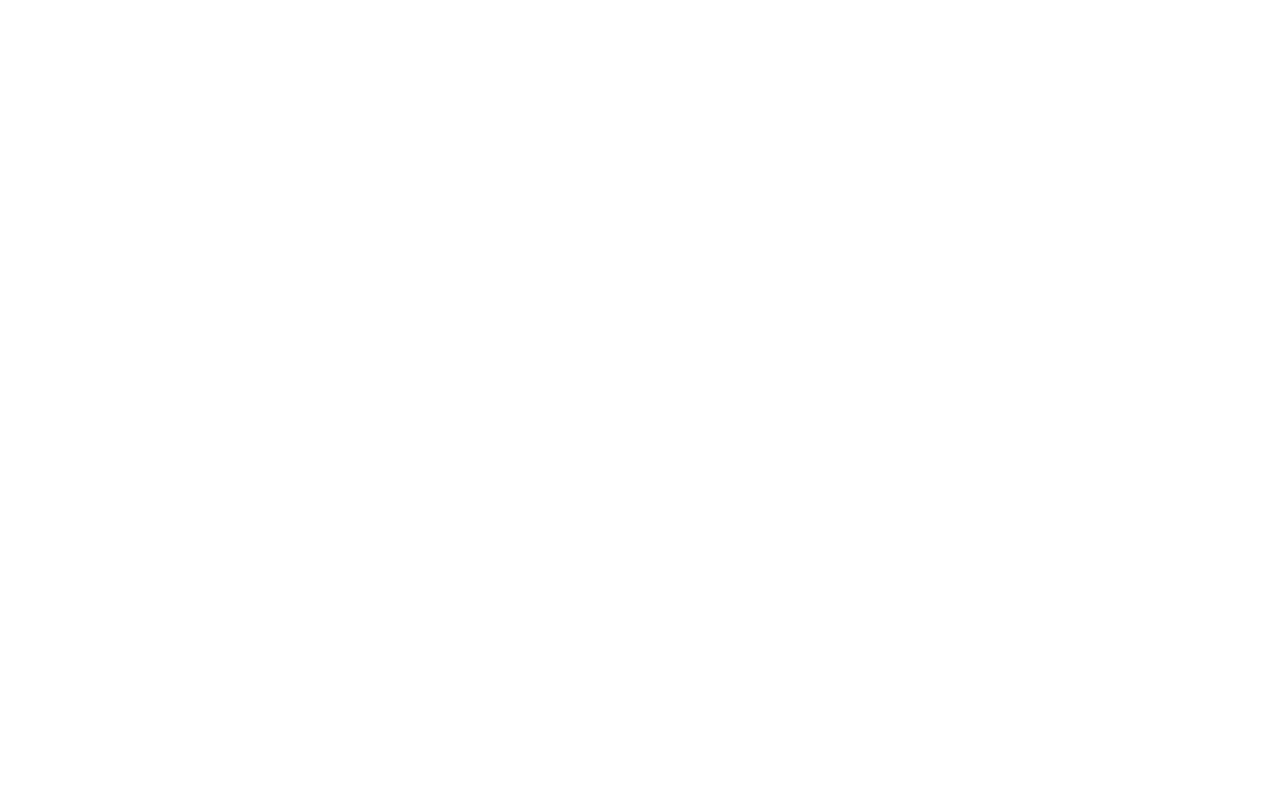
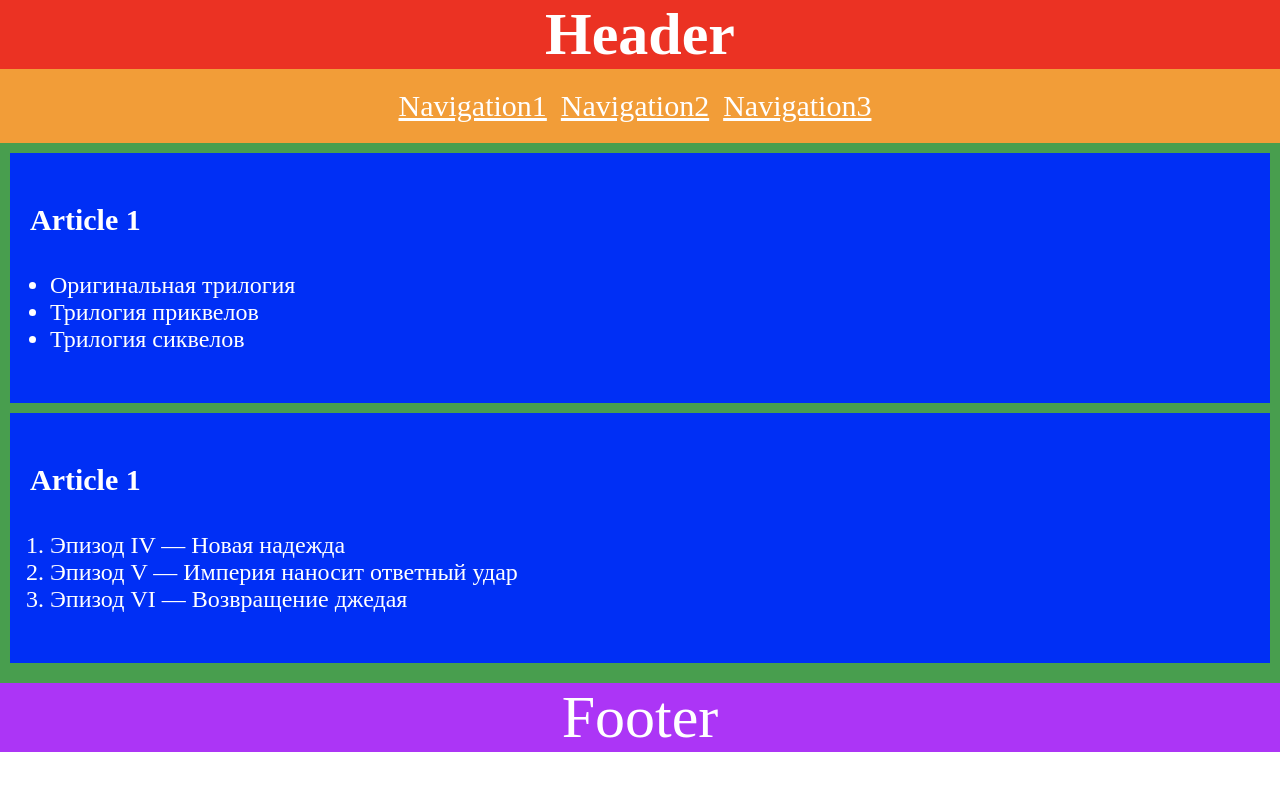
Before and after one commit to js-tasks-ru/htmlcss-20210812_morisa, a website: page 02-dz0/01-semantic-mockup/solution.html in a window 1280 px wide. Drawn offline with Linux system fonts and the light colour scheme.

Commit message:
add solution for 2-task

```diff
--- /dev/null
+++ b/02-dz0/01-semantic-mockup/css/style.css
@@ -0,0 +1,52 @@
+body {
+  color: #fff;
+  margin: 0;
+}
+
+.title {
+  background-color: #eb3223;
+  font-size: 60px;
+  margin: 0;
+  text-align: center;
+}
+
+.nav {
+  background-color: #f29d38;
+  padding: 20px 0;
+  text-align: center;
+}
+
+.link {
+  color: #fff;
+  font-size: 30px;
+  margin: 0 10px 0 0;
+}
+
+.main {
+  background-color: #489e4e;
+  padding: 10px;
+}
+
+.section {
+  background-color: #002ff5;
+  margin: 0 0 10px;
+  padding: 50px 20px;
+}
+
+.subtitle {
+  font-size: 30px;
+  font-weight: bold;
+  margin: 0 0 35px;
+}
+
+.list {
+  font-size: 24px;
+  margin: 0;
+  padding: 0 0 0 20px;
+}
+
+.footer {
+  background-color: #ac35f6;
+  font-size: 60px;
+  text-align: center;
+}
--- a/02-dz0/01-semantic-mockup/solution.html
+++ b/02-dz0/01-semantic-mockup/solution.html
@@ -1,4 +1,43 @@
 <!DOCTYPE html>
 <html lang="ru">
-    <!-- Ваше решение -->
+
+<head>
+  <meta charset="UTF-8">
+  <!-- <meta http-equiv="X-UA-Compatible" content="IE=edge"> -->
+  <meta name="viewport" content="width=device-width, initial-scale=1.0">
+  <title>Document</title>
+  <link media="all" rel="stylesheet" href="css/style.css">
+</head>
+
+<body>
+  <header class="header">
+    <h1 class="title">Header</h1>
+    <nav class="nav">
+      <a class="link" href="#">Navigation1</a>
+      <a class="link" href="#">Navigation2</a>
+      <a class="link" href="#">Navigation3</a>
+    </nav>
+  </header>
+  <main class="main">
+    <article class="section">
+      <h2 class="subtitle">Article 1</h2>
+      <ul class="list">
+        <li class="item">Оригинальная трилогия</li>
+        <li class="item">Трилогия приквелов</li>
+        <li class="item">Трилогия сиквелов</li>
+      </ul>
+    </article>
+    <article class="section">
+      <h2 class="subtitle">Article 1</h2>
+      <ol class="list">
+        <li class="item">Эпизод IV — Новая надежда</li>
+        <li class="item">Эпизод V — Империя наносит ответный удар</li>
+        <li class="item">Эпизод VI — Возвращение джедая</li>
+      </ol>
+    </article>
+  </main>
+  <footer class="footer">Footer</footer>
+</body>
+
+
 </html>
```
